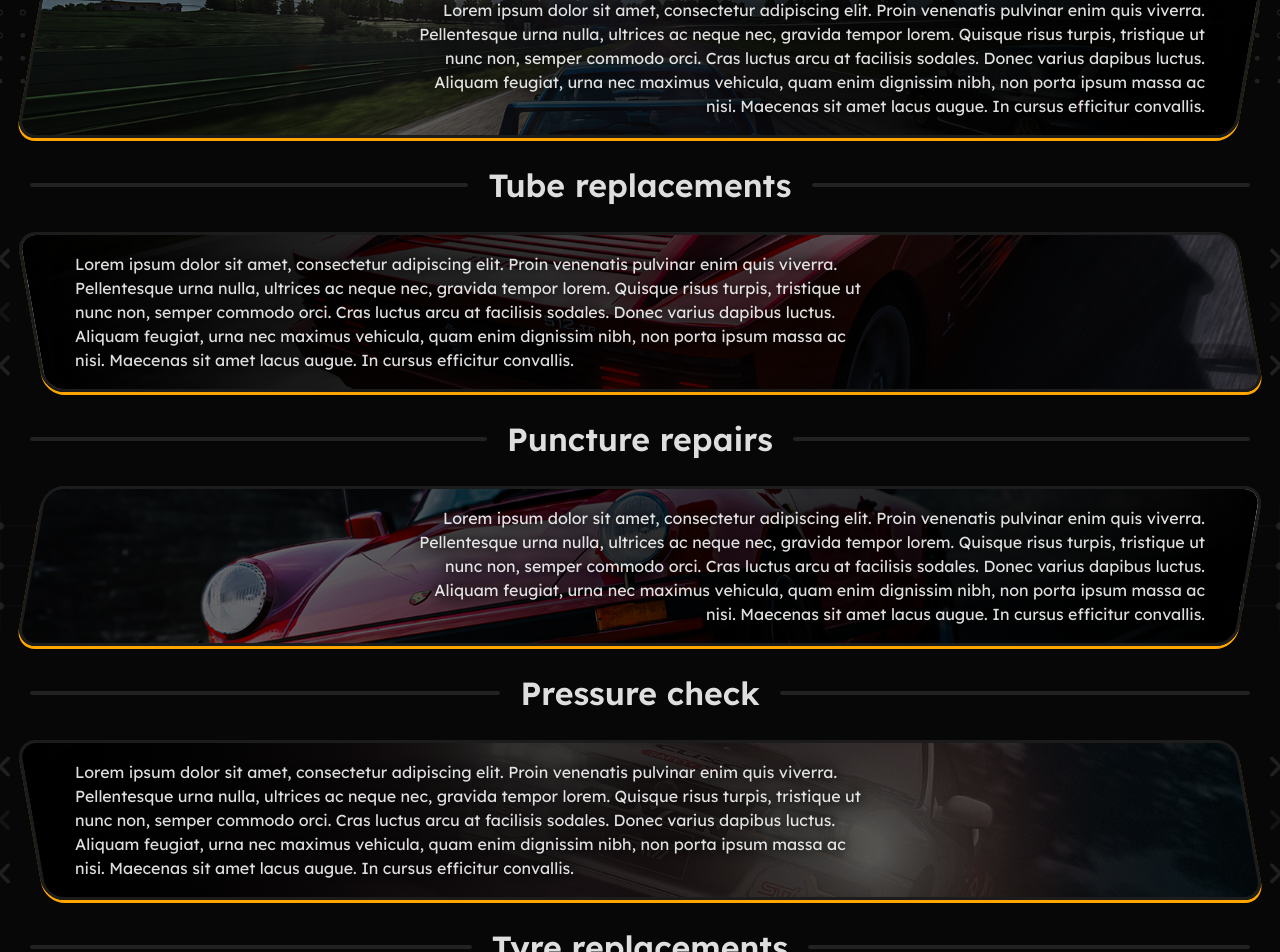
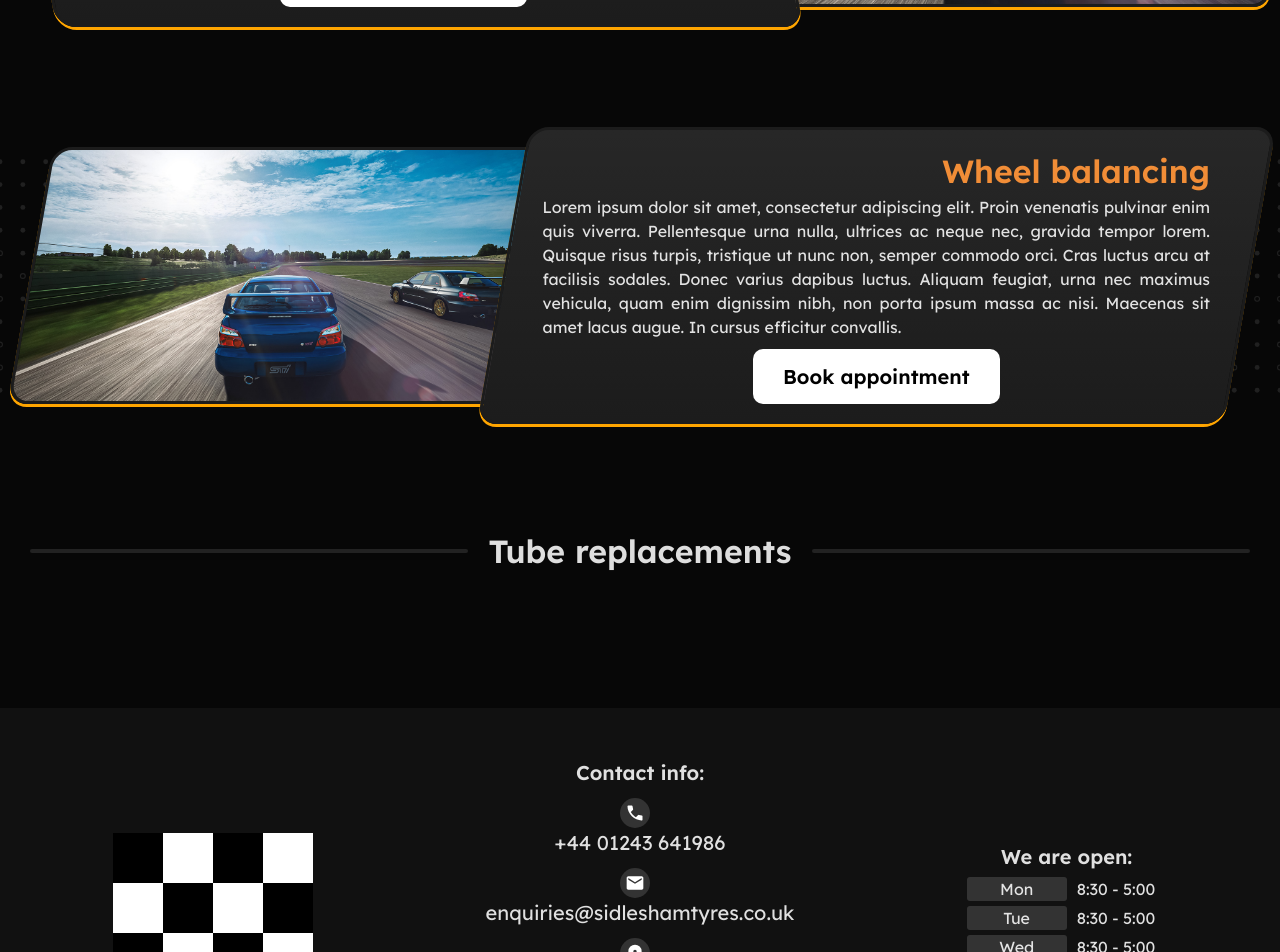
Before and after one commit to WitroxHunter/Sidlesham-Tyres, a React (Vite) app: page /Sidlesham-Tyres/services in a window 1280 px wide. Shown: the part 1240-2192 px from the top of the page. Built offline with nearby package versions, Linux system fonts and the light colour scheme.

Commit message:
redesign of Services

```diff
--- a/src/App.css
+++ b/src/App.css
@@ -612,7 +612,6 @@ form {
 
 .contentReachUs .leftSide {
   text-align: center;
-  width: 100%;
   padding: 20px;
 
   display: flex;
@@ -624,7 +623,6 @@ form {
 
 .stylizedBox,
 .stylizedBoxNoBG {
-  /* overflow: hidden; */
   border-radius: 20px;
   border: 3px solid #1c1c1c;
   box-shadow: 0 3px 0 orange;
@@ -822,11 +820,6 @@ form {
   }
 
   .footer .footer-content {
-    width: 100%;
-  }
-
-  .mainButton,
-  .secondaryButton {
     width: 100%;
   }
 
--- a/src/components/sectionReachUs.jsx
+++ b/src/components/sectionReachUs.jsx
@@ -41,6 +41,7 @@ export default function sectionReachUs() {
             <span>enquiries@sidleshamtyres.co.uk</span>
           </div>
         </div>
+
         <div className="rightSide stylizedBox">
           <iframe
             className="googleMaps"
--- a/src/pages/services.css
+++ b/src/pages/services.css
@@ -2,17 +2,14 @@
     background-image: url("../assets/images/Screenshot_gd_porsche_911_turbo_3_0_ks_nordschleife_5-4-124-21-11-25.jpg");
 }
 
-/* .sectionLine {
-    margin: 20px 0;
-} */
+.service-card {
+    display: flex;
+    width: 100%;
+    margin: 0 0 100px 0;
+}
 
-.service-card {
-    position: relative;
-    padding: 20px 45px;
-    margin: auto;
-    width: 100%;
-    margin-top: 20px;
-    margin-bottom: 20px;
+.service-card.right {
+    flex-direction: row-reverse;
 }
 
 .service-card-title {
@@ -21,68 +18,67 @@
     text-wrap: nowrap;
 }
 
-.service-card-title,
-.service-card-text {
-    position: relative;
-    z-index: 20;
-    filter: drop-shadow(0 0 10px #000) drop-shadow(0 0 5px #000);
-}
-
-.service-card .right {
-    margin-left: auto;
+.service-card-title.right {
     text-align: right;
 }
 
-.service-card-text {
-    width: 70%;
+.service-card-text-box {
+    position: relative;
+    width: 100%;
+    text-align: justify;
+    padding: 20px 40px;
+}
+
+.service-card-text-box .stylizedBox {
+    position: absolute;
+    height: 100%;
+    width: 100%;
+    top: 0;
+    left: 0;
+    z-index: -1;
+
+    transform: skewX(10deg);
+}
+
+.service-card-text-box .stylizedBox.right {
+    transform: skewX(-10deg);
 }
 
 .service-card-photo-box {
     overflow: hidden;
-    position: absolute;
-    width: 100%;
-    height: 100%;
-    top: 0;
-    left: 0;
-
+    position: relative;
+    margin: 20px 0 20px -30px;
+    width: 70%;
     transform: skewX(10deg);
-    z-index: 10;
+    z-index: -3;
 }
 
 .service-card-photo-box.right {
+    margin: 20px -30px 20px 0;
     transform: skewX(-10deg);
 }
 
 .service-card-photo {
     position: absolute;
+    left: 50%;
+    top: 0;
     width: 120%;
     height: 100%;
-    top: 0;
-    left: 50%;
-
+    background-position: center;
     background-size: cover;
-    background-position: center;
-    transform: translateX(-50%) skewX(-10deg);
-    z-index: 5;
+    transform: skewX(-10deg) translateX(-50%);
 }
 
 .service-card-photo.right {
     transform: translateX(-50%) skewX(10deg);
 }
 
-.service-card-photo-darkening {
-    position: absolute;
-    width: 100%;
-    height: 100%;
-    top: 0;
-    left: 0;
-    background: linear-gradient(90deg, rgba(0, 0, 0, 100%) 0%, rgba(0, 0, 0, 50%) 100%);
+.service-card-button {
+    display: flex;
+    align-items: center;
+    justify-content: center;
 
-    z-index: 10;
-}
-
-.service-card-photo-darkening.right {
-    background: linear-gradient(270deg, rgba(0, 0, 0, 100%) 0%, rgba(0, 0, 0, 50%) 100%);
+    margin-top: 10px;
 }
 
 @media (max-width: 1340px) {
@@ -98,6 +94,28 @@
         padding: 10px;
     }
 
+    .service-card,
+    .service-card.right {
+        flex-direction: column;
+    }
+
+    .service-card-photo-box,
+    .service-card-photo-box.right {
+        margin: 20px 0 0 0;
+        width: 100%;
+        height: 200px;
+    }
+
+    .service-card-text-box,
+    .service-card-text-box.right {
+        padding: 20px;
+    }
+
+    .service-card-text-box .stylizedBox,
+    .service-card-text-box .stylizedBox.right {
+        transform: skewX(0deg);
+    }
+
     .service-card-title,
     .service-card-title.right {
         text-align: center;
@@ -107,10 +125,6 @@
     .service-card-text.right {
         width: 100%;
         text-align: justify;
-    }
-
-    .service-card {
-        padding: 20px;
     }
 
     .service-card-photo-box,
--- a/src/pages/services.jsx
+++ b/src/pages/services.jsx
@@ -21,16 +21,24 @@ function Subline(props) {
 const ServiceCard = (props) => {
   return (
     <>
-      <div className="service-card">
-        <h2 className={`service-card-title ${props.position}`}>
-          {props.title}
-        </h2>
-        <div className={`service-card-text ${props.position}`}>
-          {props.text}
+      <div className={`service-card ${props.position}`}>
+        <div className="service-card-text-box">
+          <h2 className={`service-card-title ${props.position}`}>
+            {props.title}
+          </h2>
+          <div className={`service-card-text ${props.position}`}>
+            {props.text}
+          </div>
+          <div className="service-card-button">
+            <button className="secondaryButton">
+              Book appointment
+            </button>
+          </div>
+
+          <div className={`stylizedBox ${props.position}`}></div>
         </div>
 
-        <div className={`service-card-photo-box ${props.position} stylizedBox`}>
-          <div className={`service-card-photo-darkening ${props.position}`}></div>
+        <div className={`service-card-photo-box ${props.position} stylizedBoxNoBG`}>
           <div className={`service-card-photo ${props.photo} ${props.position}`}></div>
         </div>
       </div>
@@ -52,6 +60,7 @@ export default function Services() {
       <TireMarks />
 
       <div className="main-center">
+
         <div className="article-section">
           <ServiceCard
             position="left"
@@ -59,74 +68,20 @@ export default function Services() {
             title="Wheel balancing"
             text="Lorem ipsum dolor sit amet, consectetur adipiscing elit. Proin venenatis pulvinar enim quis viverra. Pellentesque urna nulla, ultrices ac neque nec, gravida tempor lorem. Quisque risus turpis, tristique ut nunc non, semper commodo orci. Cras luctus arcu at facilisis sodales. Donec varius dapibus luctus. Aliquam feugiat, urna nec maximus vehicula, quam enim dignissim nibh, non porta ipsum massa ac nisi. Maecenas sit amet lacus augue. In cursus efficitur convallis."
           />
+          <div className="article-section-background dots-pattern"></div>
+        </div>
 
+        <div className="article-section">
           <ServiceCard
             position="right"
             photo="wheel-balancing-background"
+            title="Wheel balancing"
             text="Lorem ipsum dolor sit amet, consectetur adipiscing elit. Proin venenatis pulvinar enim quis viverra. Pellentesque urna nulla, ultrices ac neque nec, gravida tempor lorem. Quisque risus turpis, tristique ut nunc non, semper commodo orci. Cras luctus arcu at facilisis sodales. Donec varius dapibus luctus. Aliquam feugiat, urna nec maximus vehicula, quam enim dignissim nibh, non porta ipsum massa ac nisi. Maecenas sit amet lacus augue. In cursus efficitur convallis."
           />
           <div className="article-section-background dots-pattern"></div>
         </div>
 
         <Subline title="Tube replacements" />
-
-        <div className="article-section">
-          <ServiceCard
-            position="left"
-            photo="tube-replacements-background"
-            title=""
-            text="Lorem ipsum dolor sit amet, consectetur adipiscing elit. Proin venenatis pulvinar enim quis viverra. Pellentesque urna nulla, ultrices ac neque nec, gravida tempor lorem. Quisque risus turpis, tristique ut nunc non, semper commodo orci. Cras luctus arcu at facilisis sodales. Donec varius dapibus luctus. Aliquam feugiat, urna nec maximus vehicula, quam enim dignissim nibh, non porta ipsum massa ac nisi. Maecenas sit amet lacus augue. In cursus efficitur convallis."
-          />
-          <div className="article-section-background crosses-pattern"></div>
-        </div>
-
-        <Subline title="Puncture repairs" />
-
-        <div className="article-section">
-          <ServiceCard
-            position="right"
-            photo="puncture-repairs-background"
-            title=""
-            text="Lorem ipsum dolor sit amet, consectetur adipiscing elit. Proin venenatis pulvinar enim quis viverra. Pellentesque urna nulla, ultrices ac neque nec, gravida tempor lorem. Quisque risus turpis, tristique ut nunc non, semper commodo orci. Cras luctus arcu at facilisis sodales. Donec varius dapibus luctus. Aliquam feugiat, urna nec maximus vehicula, quam enim dignissim nibh, non porta ipsum massa ac nisi. Maecenas sit amet lacus augue. In cursus efficitur convallis."
-          />
-          <div className="article-section-background connected-dots-pattern"></div>
-        </div>
-
-        <Subline title="Pressure check" />
-
-        <div className="article-section">
-          <ServiceCard
-            position="left"
-            photo="pressure-check-background"
-            title=""
-            text="Lorem ipsum dolor sit amet, consectetur adipiscing elit. Proin venenatis pulvinar enim quis viverra. Pellentesque urna nulla, ultrices ac neque nec, gravida tempor lorem. Quisque risus turpis, tristique ut nunc non, semper commodo orci. Cras luctus arcu at facilisis sodales. Donec varius dapibus luctus. Aliquam feugiat, urna nec maximus vehicula, quam enim dignissim nibh, non porta ipsum massa ac nisi. Maecenas sit amet lacus augue. In cursus efficitur convallis."
-          />
-          <div className="article-section-background crosses-pattern"></div>
-        </div>
-
-        <Subline title="Tyre replacements" />
-
-        <div className="article-section">
-          <ServiceCard
-            position="right"
-            photo="tyre-replacements-background"
-            title=""
-            text="Lorem ipsum dolor sit amet, consectetur adipiscing elit. Proin venenatis pulvinar enim quis viverra. Pellentesque urna nulla, ultrices ac neque nec, gravida tempor lorem. Quisque risus turpis, tristique ut nunc non, semper commodo orci. Cras luctus arcu at facilisis sodales. Donec varius dapibus luctus. Aliquam feugiat, urna nec maximus vehicula, quam enim dignissim nibh, non porta ipsum massa ac nisi. Maecenas sit amet lacus augue. In cursus efficitur convallis."
-          />
-          <div className="article-section-background dots-pattern"></div>
-        </div>
-
-        <Subline title="Tyre check" />
-
-        <div className="article-section">
-          <ServiceCard
-            position="left"
-            photo="tyre-check-background"
-            title=""
-            text="Lorem ipsum dolor sit amet, consectetur adipiscing elit. Proin venenatis pulvinar enim quis viverra. Pellentesque urna nulla, ultrices ac neque nec, gravida tempor lorem. Quisque risus turpis, tristique ut nunc non, semper commodo orci. Cras luctus arcu at facilisis sodales. Donec varius dapibus luctus. Aliquam feugiat, urna nec maximus vehicula, quam enim dignissim nibh, non porta ipsum massa ac nisi. Maecenas sit amet lacus augue. In cursus efficitur convallis."
-          />
-          <div className="article-section-background crosses-pattern"></div>
-        </div>
       </div>
 
       <Footer />
```
